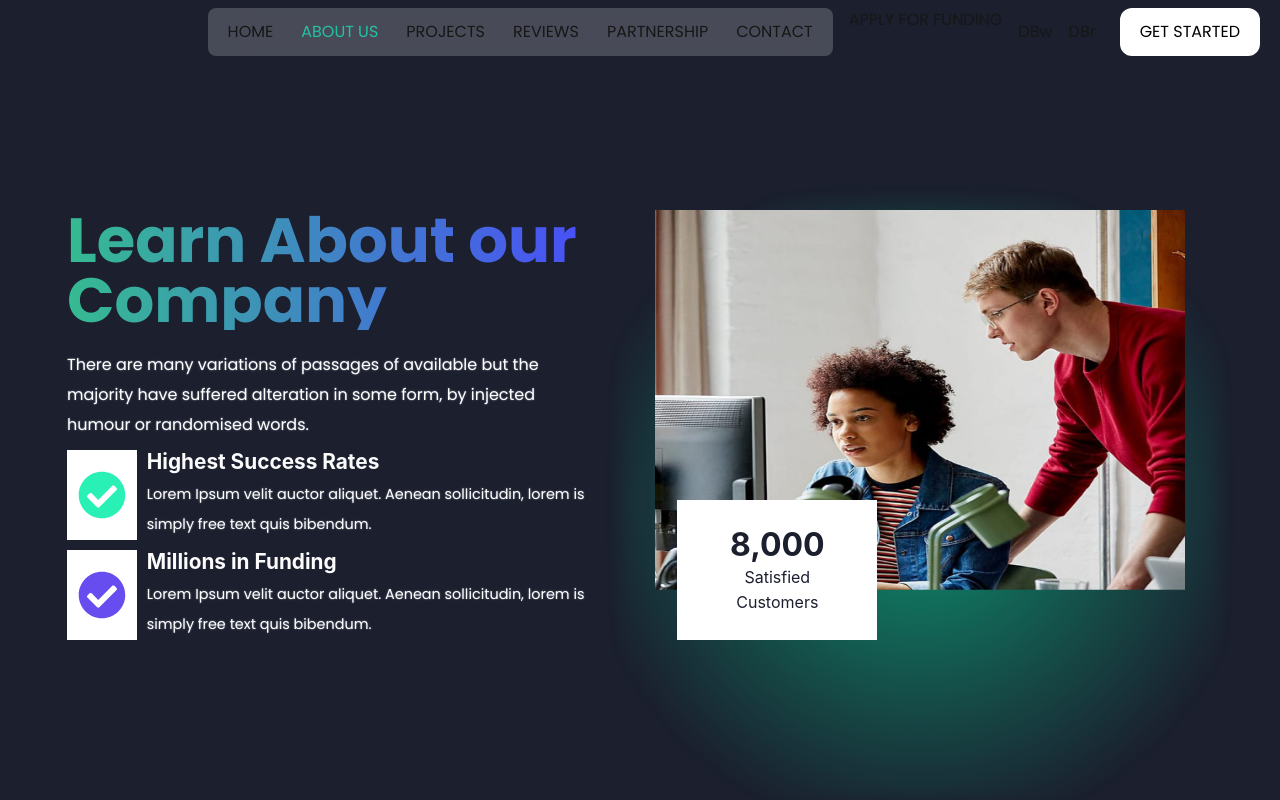
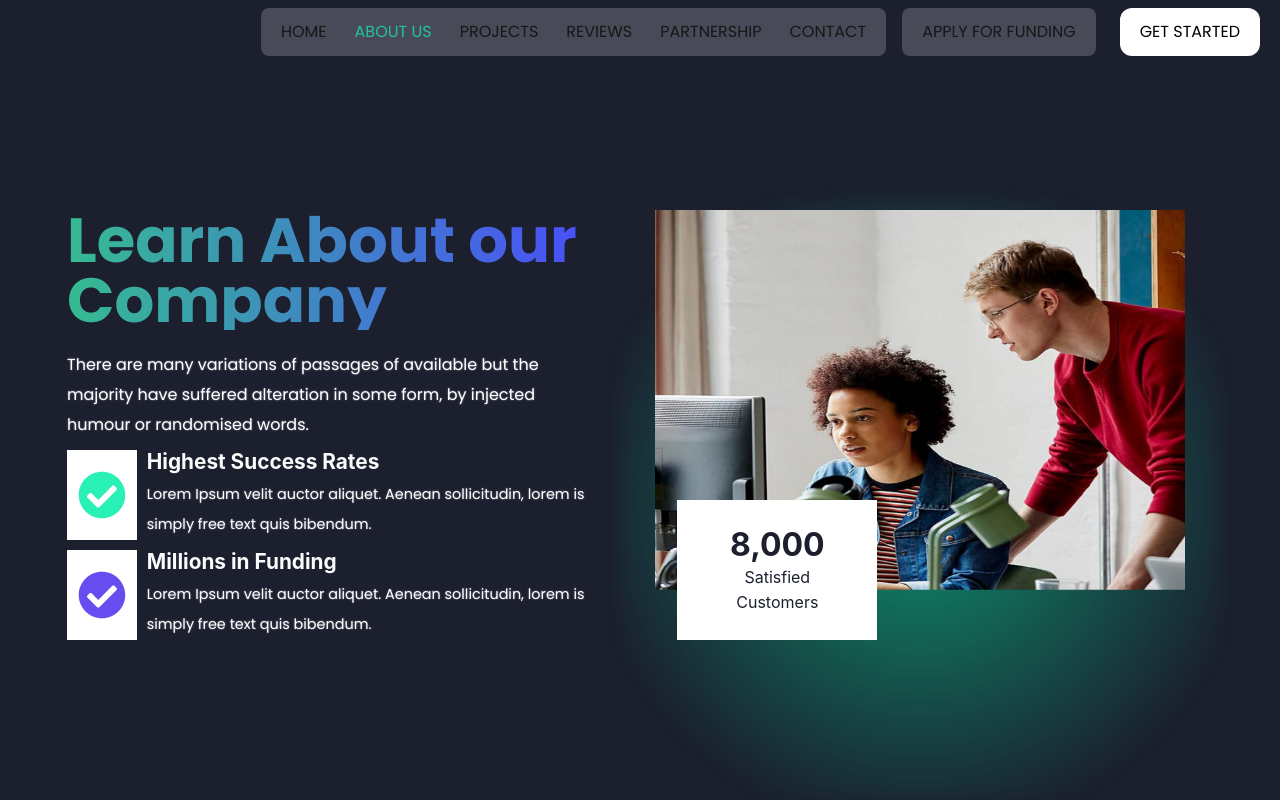
Before and after one commit to OnchainBrij/BRIJ, a Next.js app in the folder brij/: page /about-us in a window 1280 px wide. Shown: the top 800 px of the page. Built offline with nearby package versions, Linux system fonts and the light colour scheme.

Commit message:
fix: babel parsing error

```diff
--- a/brij/app/globals.css
+++ b/brij/app/globals.css
@@ -40,7 +40,7 @@ body {
   font-size: 1.1rem;
   min-width: 230px;
   transition: transform 0.3s ease-in-out;
-  font-family: 'poppins', sans-serif;
+  font-family: "poppins", sans-serif;
 }
 .custom-button:hover {
   transform: scale(1.1);
@@ -70,7 +70,7 @@ footer,
 nav {
   font-family: "Poppins", sans-serif;
 }
-nav ul li {
+nav ul a {
   transition: 0.3s ease-in-out;
 }
 nav ul a:hover {
@@ -292,13 +292,13 @@ nav ul a:hover {
   z-index: 0;
   opacity: 0.8;
 }
-.modalbox{
+.modalbox {
   transition: 0.2s ease-in-out;
   animation: scaleup 0.2s linear forwards;
 }
-@keyframes scaleup{
-  from{
-    transform: scale(0)
+@keyframes scaleup {
+  from {
+    transform: scale(0);
   }
   to {
     transform: scale(1);
--- a/brij/components/Navbar.jsx
+++ b/brij/components/Navbar.jsx
@@ -85,35 +85,32 @@ const Navbar = () => {
           } `}
         >
           <ul className="flex space-x-7 p-3 px-5 rounded-lg max-md:flex-col max-md:space-x-0 max-md:space-y-3 max-md:items-center max-md:justify-center lg:bg-white lg:bg-opacity-20 lg:backdrop-blur-lg">
-            <Link href={"/"} className={isActiveNav("/")}>
+            <Link href="/" className={isActiveNav("/")}>
               HOME
             </Link>
 
-            <Link href={"/about-us"} className={isActiveNav("/about-us")}>
+            <Link href="/about-us" className={isActiveNav("/about-us")}>
               ABOUT US
             </Link>
 
-            <Link href={"/projects"} className={isActiveNav("/projects")}>
+            <Link href="/projects" className={isActiveNav("/projects")}>
               PROJECTS
             </Link>
 
-            <Link href={"/reviews"} className={isActiveNav("/reviews")}>
+            <Link href="/reviews" className={isActiveNav("/reviews")}>
               REVIEWS
             </Link>
 
-            <Link href={"#"}>Partnership</Link>
-            <Link href={"/#contact"}>Contact</Link>
+            <Link href="#">Partnership</Link>
+            <Link href="/#contact">Contact</Link>
           </ul>
-          <Link href={"#"}>Apply For Funding</Link>
-
-          {/*  */}
-
-          {/* experimentally write to DB */}
+          <ul className="flex  p-3 px-5 rounded-lg max-md:flex-col max-md:text-center max-md:p-0 lg:bg-white lg:bg-opacity-20 lg:backdrop-blur-lg">
+            <Link href="#">Apply For Funding</Link>
+          </ul>
+          {/* experimentally write to DB
           <button onClick={addProject}> DBw</button>
-          {/* experimentally read from DB */}
-          <button onClick={getProjects}> DBr</button>
-
-          {/*  */}
+          experimentally read from DB
+          <button onClick={getProjects}> DBr</button> */}
         </div>
 
         <div className="flex space-x-7 cursor-pointer pr-5 pt-2">
```
Also changed, not shown: brij/.eslintrc.json, 1 other file (tests, documents, lock files or other folders).
